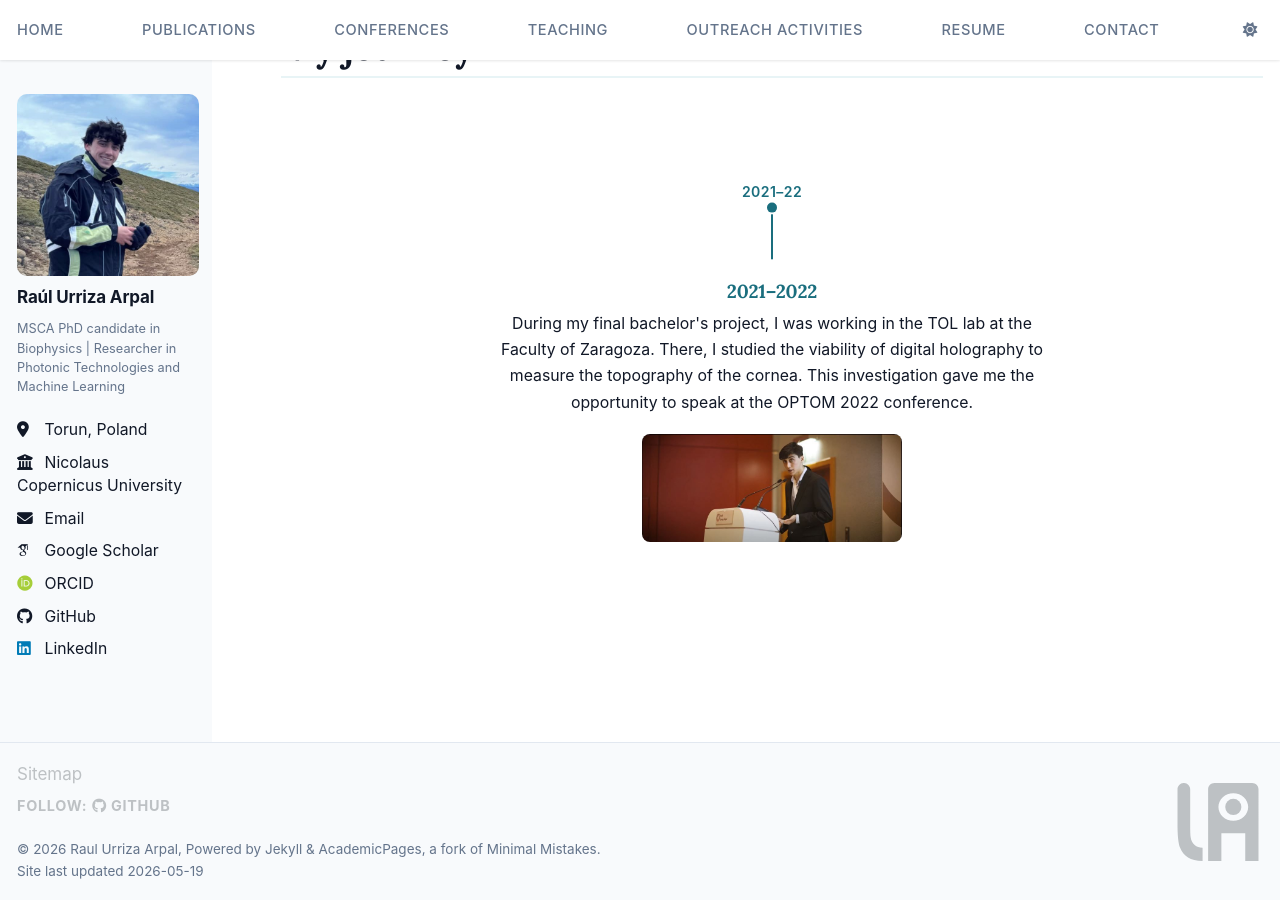
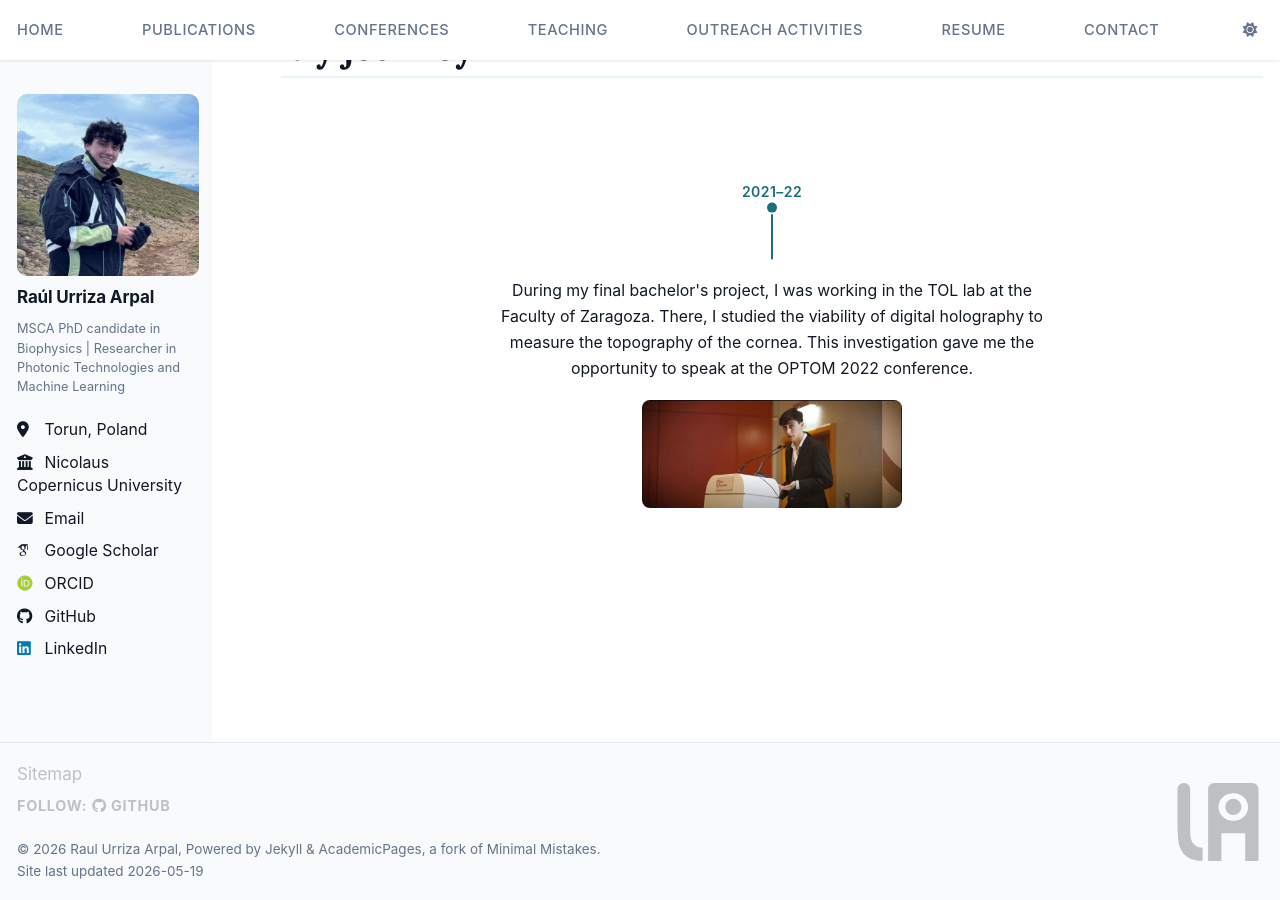
Before and after one commit to RaulUrriza/raulurriza.github.io, a Jekyll site: the page built from _pages/about.md, in a window 1280 px wide and 900 px high, scrolled down 2307 px. Built offline with Jekyll 4.4.1, drawn with Linux system fonts in a browser that asks for light colours; some web fonts are replaced; a script bundle is joined from its source files by our own code; library files that are not in the unit come from our copies.

Commit message:
Estaba repetida la fecha

```diff
--- a/_pages/about.md
+++ b/_pages/about.md
@@ -63,7 +63,6 @@ I am always open to scientific collaborations, discussions, or simply connecting
       <label for="tl-0">2021–22</label>
       <div class="tl-body">
         <div class="tl-text">
-          <h3>2021–2022</h3>
           <p>During my final bachelor's project, I was working in the TOL lab at the Faculty of Zaragoza. There, I studied the viability of digital holography to measure the topography of the cornea. This investigation gave me the opportunity to speak at the OPTOM 2022 conference.</p>
         </div>
         <img src="/images/timeline/OPTOM2022.jpg" alt="OPTOM 2022 Conference">
@@ -75,7 +74,6 @@ I am always open to scientific collaborations, discussions, or simply connecting
       <label for="tl-1">2022–24</label>
       <div class="tl-body">
         <div class="tl-text">
-          <h3>2022–2024</h3>
           <p>During my MSc in Biomedical Engineering, I won the Afflelou Challenge, a competition about excellence at the bachelor's level where I received first prize thanks to my work on the development of a telematic system for visual health in rural areas. I worked at this company until 2024.</p>
         </div>
         <img src="/images/timeline/Afflelouchallenge.jpg" alt="Afflelou Challenge">
```
Also changed, not shown: other parts of _pages/about.md (+0 -1 lines).
